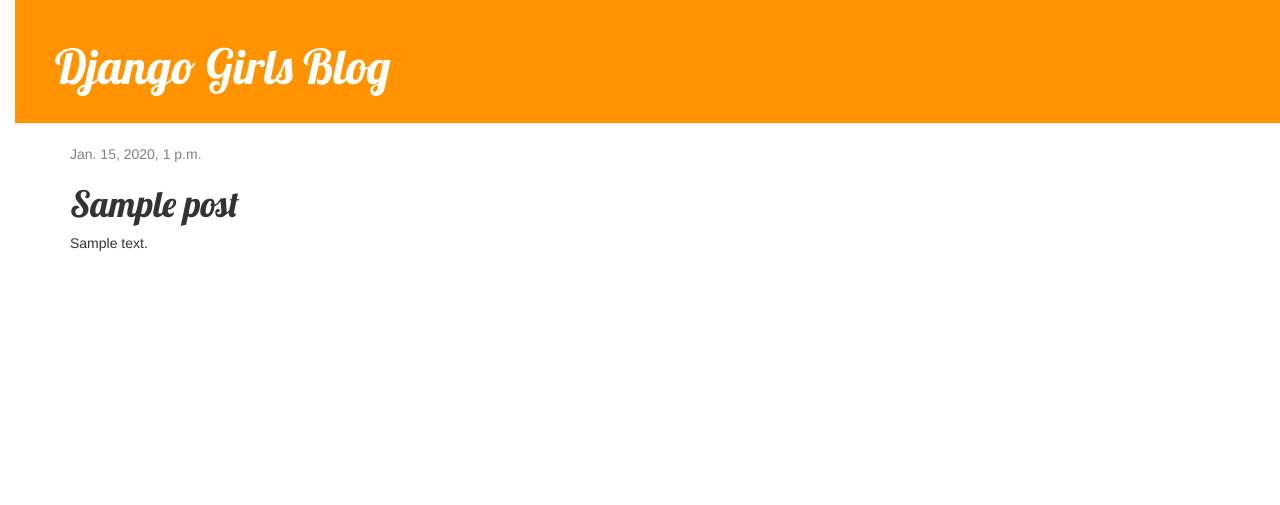
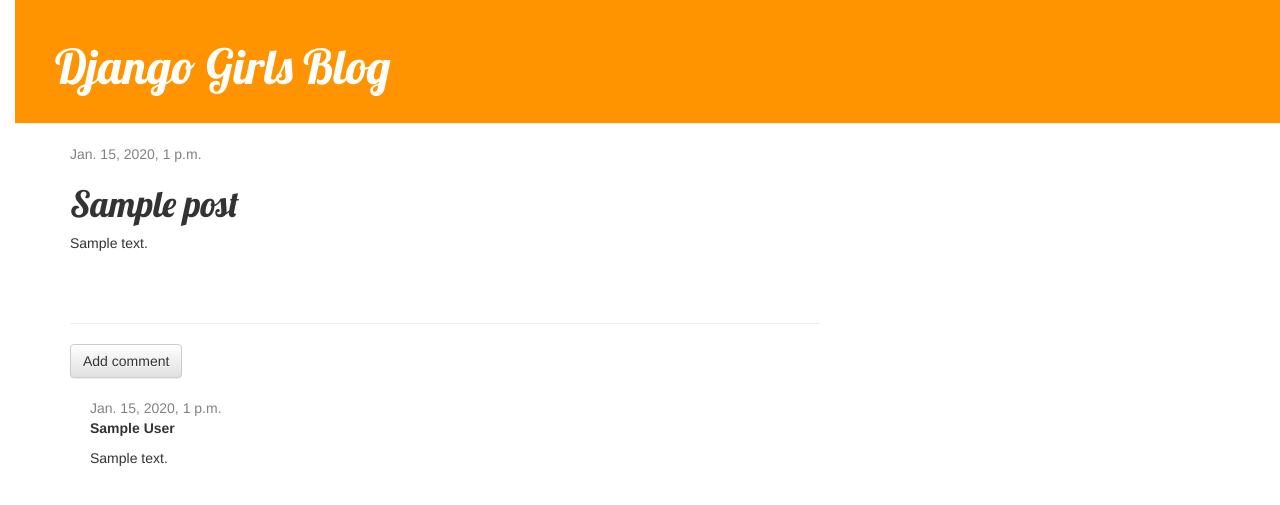
Before and after one commit to human-cylon/my-first-blog, a Django app: page /post/1/ in a window 1280 px wide. Shown: the top 505 px of the page. Run offline with Django 3.2, Linux system fonts and the light colour scheme; tables that the repository leaves empty hold one stand-in row (values such as "Sample post"); some libraries are stand-ins or nearby versions.

Commit message:
Added possibility to write comments

```diff
--- a/blog/admin.py
+++ b/blog/admin.py
@@ -1,4 +1,5 @@
 from django.contrib import admin
-from .models import Post
+from .models import Post, Comment
 
 admin.site.register(Post)
+admin.site.register(Comment)
--- a/blog/models.py
+++ b/blog/models.py
@@ -16,3 +16,17 @@
 
     def __str__(self):
         return self.title
+
+class Comment(models.Model):
+    post = models.ForeignKey('blog.Post', on_delete=models.CASCADE, related_name='comments')
+    author = models.CharField(max_length=200)
+    text = models.TextField()
+    created_date = models.DateTimeField(default=timezone.now)
+    approved_comment = models.BooleanField(default=False)
+
+    def approve(self):
+        self.approved_comment = True
+        self.save()
+
+    def __str__(self):
+        return self.text
--- a/blog/static/css/blog.css
+++ b/blog/static/css/blog.css
@@ -53,3 +53,7 @@
 .post h1 a, .post h1 a:visited {
     color: #000000;
 }
+
+.comment {
+    margin: 20px 0px 20px 20px;
+}
--- a/blog/templates/blog/post_detail.html
+++ b/blog/templates/blog/post_detail.html
@@ -16,4 +16,17 @@
      <h1>{{ post.title }}</h1>
         <p>{{ post.text|linebreaksbr }}</p>
     </div>
+
+    <hr>
+    <a class="btn btn-default" href="{% url 'add_comment_to_post' pk=post.pk %}">Add comment</a>
+{% for comment in post.comments.all %}
+    <div class="comment">
+        <div class="date">{{ comment.created_date }}</div>
+        <strong>{{ comment.author }}</strong>
+        <p>{{ comment.text|linebreaks }}</p>
+    </div>
+{% empty %}
+    <p>No comments here yet :(</p>
+{% endfor %}
+
 {% endblock %}
--- a/blog/templates/blog/post_list.html
+++ b/blog/templates/blog/post_list.html
@@ -12,6 +12,7 @@
                     </div>
                     <h1><a href="{% url 'post_detail' pk=post.pk %}">{{ post.title }}</a></h1>
                     <p>{{ post.text|linebreaksbr }}</p>
+                    <a href="{% url 'post_detail' pk=post.pk %}">Comments: {{ post.comments.count }}</a>
                 </div>
             {% endfor %}
         </div>
--- a/blog/urls.py
+++ b/blog/urls.py
@@ -7,4 +7,5 @@
     path('post/new/', views.post_new, name='post_new'),
     path('post/<int:pk>/edit/', views.post_edit, name='post_edit'),
     path('post/<pk>/remove/', views.post_remove, name='post_remove'),
+    path('post/<int:pk>/comment/', views.add_comment_to_post, name='add_comment_to_post'),
 ]
--- a/blog/views.py
+++ b/blog/views.py
@@ -1,7 +1,7 @@
 from django.shortcuts import render, get_object_or_404
 from django.utils import timezone
 from .models import Post
-from .forms import PostForm
+from .forms import PostForm, CommentForm
 from django.shortcuts import redirect
 
 # Create your views here.
@@ -45,3 +45,16 @@
     post = get_object_or_404(Post, pk=pk)
     post.delete()
     return redirect('post_list')
+
+def add_comment_to_post(request, pk):
+    post = get_object_or_404(Post, pk=pk)
+    if request.method == "POST":
+        form = CommentForm(request.POST)
+        if form.is_valid():
+            comment = form.save(commit=False)
+            comment.post = post
+            comment.save()
+            return redirect('post_detail', pk=post.pk)
+    else:
+        form = CommentForm()
+    return render(request, 'blog/add_comment_to_post.html', {'form': form})
```
Also changed, not shown: blog/forms.py (+7 -1 lines), blog/templates/blog/add_comment_to_post.html (added, +9 -0 lines), blog/migrations/0002_comment.py (added).
